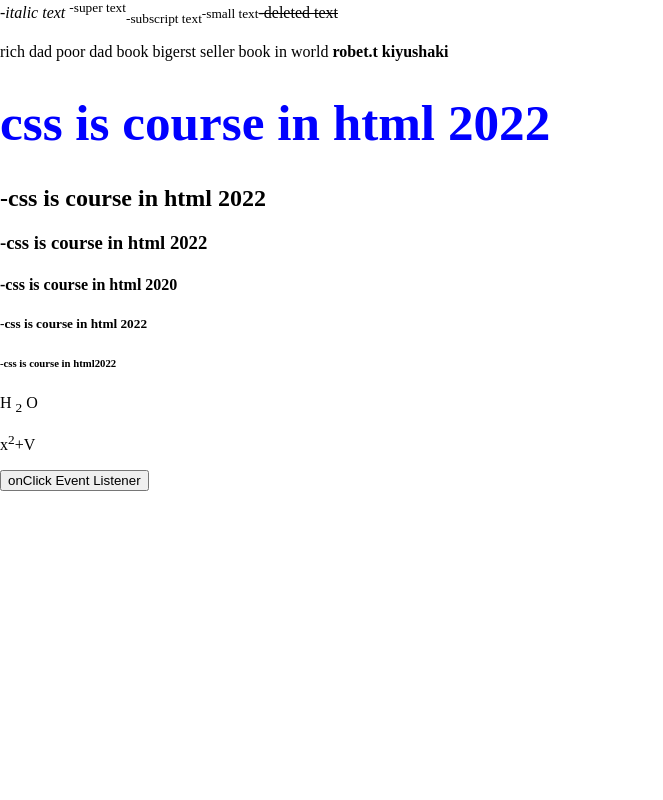
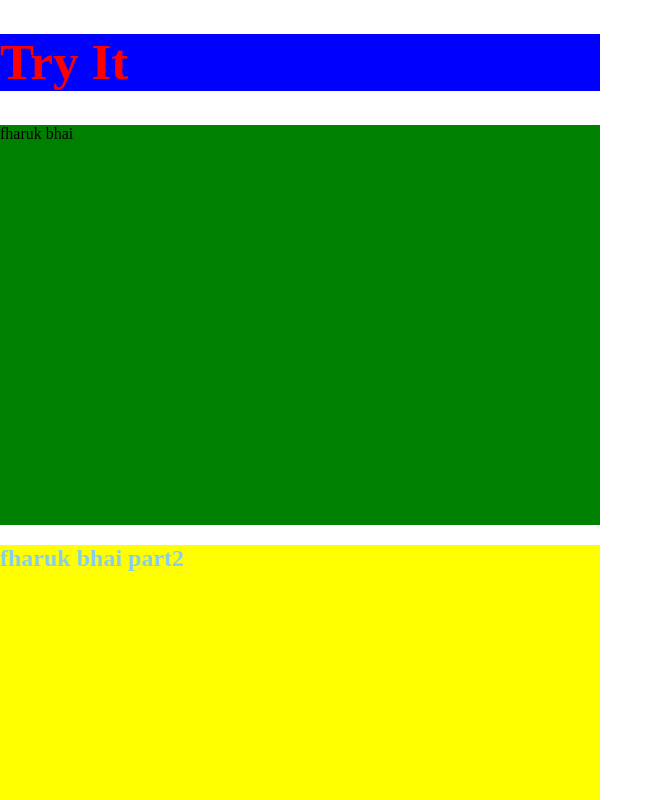
Before and after one commit to PawanBadghare/myfirstreactproject, a React (Vite) app: page / in a window 1280 px wide. Shown: the top 800 px of the page, without its empty margins (0-663 px from the left). Built offline with nearby package versions, Linux system fonts and the light colour scheme.

Commit message:
change background color

```diff
--- a/src/App.jsx
+++ b/src/App.jsx
@@ -1,6 +1,8 @@
 import React, { Fragment } from 'react'
-import Pawan from './component/Pawanjsx';
+import Pawanjsx from './component/Pawanjsx';
+// import Pawan from './component/Pawanjsx';
 const App = () => {
+  console.log("hi")
 //   const [state, setState] =useState(0);
 // const[count,setCount]=useState(0)
   return (
@@ -9,7 +11,8 @@ const App = () => {
     {/* <button className='pawan' id='pawan2' onClick={() => {setState(state+10)}}>
     {state}
     </button> */}
-    <Pawan />
+    <Pawanjsx />
+    {/* <Pawan /> */}
     {/* <button className='tend' id='tend2'onClick={()=> {setCount(count-20)}}>{count}</button> */}
     {/* <input type='text' /> */}
     </Fragment>
--- a/src/component/Pawanjsx.jsx
+++ b/src/component/Pawanjsx.jsx
@@ -1,25 +1,15 @@
-import React from 'react'
+import React from 'react';
 
-function Pawan() {
+const Pawanjsx = () => {
   return (
-  <div>
-    <i>-italic text </i>
-    <sup>-super text</sup>
-    <sub>-subscript text</sub>
-    <small>-small text</small>
-    <del>-deleted text</del>
-    <p> rich dad poor dad book bigerst seller book in world <b>robet.t kiyushaki</b></p>
-    <h1 style={{color: "blue"}}>css is course in html 2022</h1>
-    <h2>-css is course in html 2022</h2>
-    <h3>-css is course in html 2022</h3>
-     <h4>-css is course in html 2020</h4>
-     <h5>-css is course in html 2022</h5>
-     <h6>-css is course in html2022</h6>
-     <p>H <sub>2</sub> O</p>
-     <p>x<sup>2</sup>+V</p>
-     <button>onClick Event Listener</button>
-  </div>
+    <div>
+        <h1 style={{backgroundColor:'blue', color: 'red'}}>Try It </h1>
+        <div style={{background:"green",height:'400px', width: '400x'}}>fharuk bhai</div>
+        <div style={{background:'yellow',height:'600px',width:'600px'}}>
+         <h2 style={{color:'skyblue'}}>fharuk bhai part2</h2>
+        </div>
+    </div>
   )
-    }
+}
 
-export default Pawan;
+export default Pawanjsx;
```
